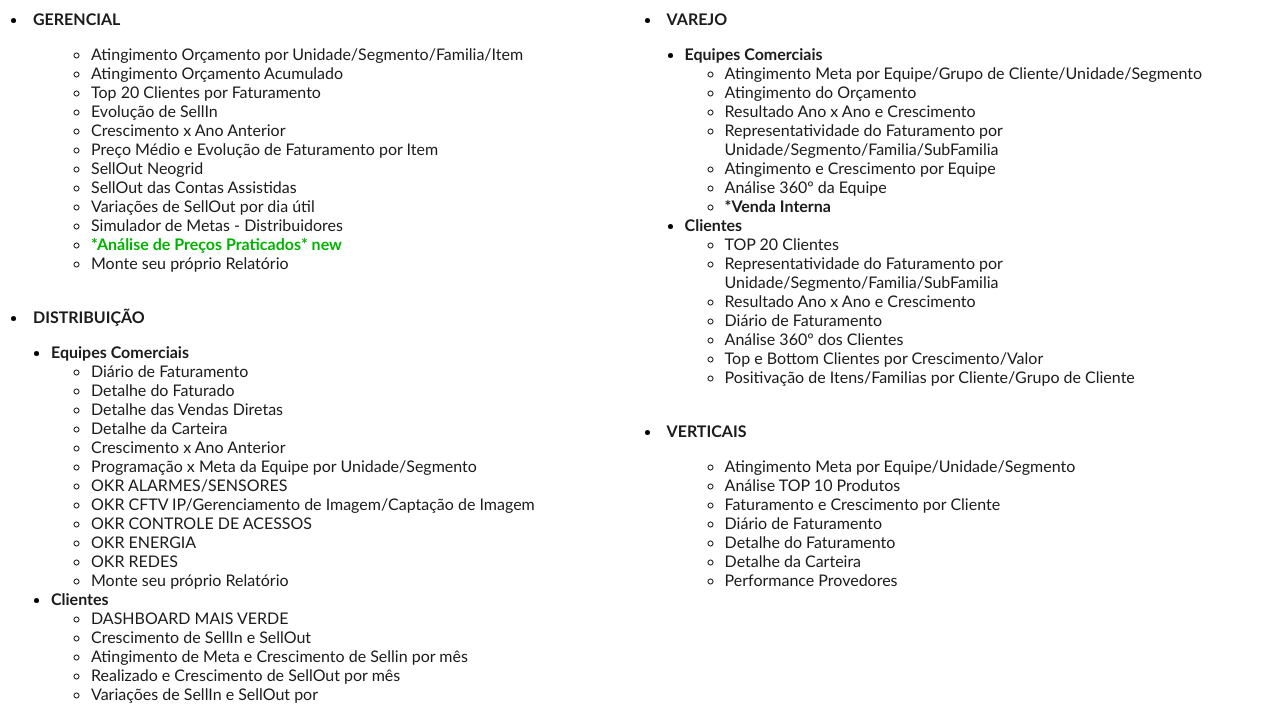
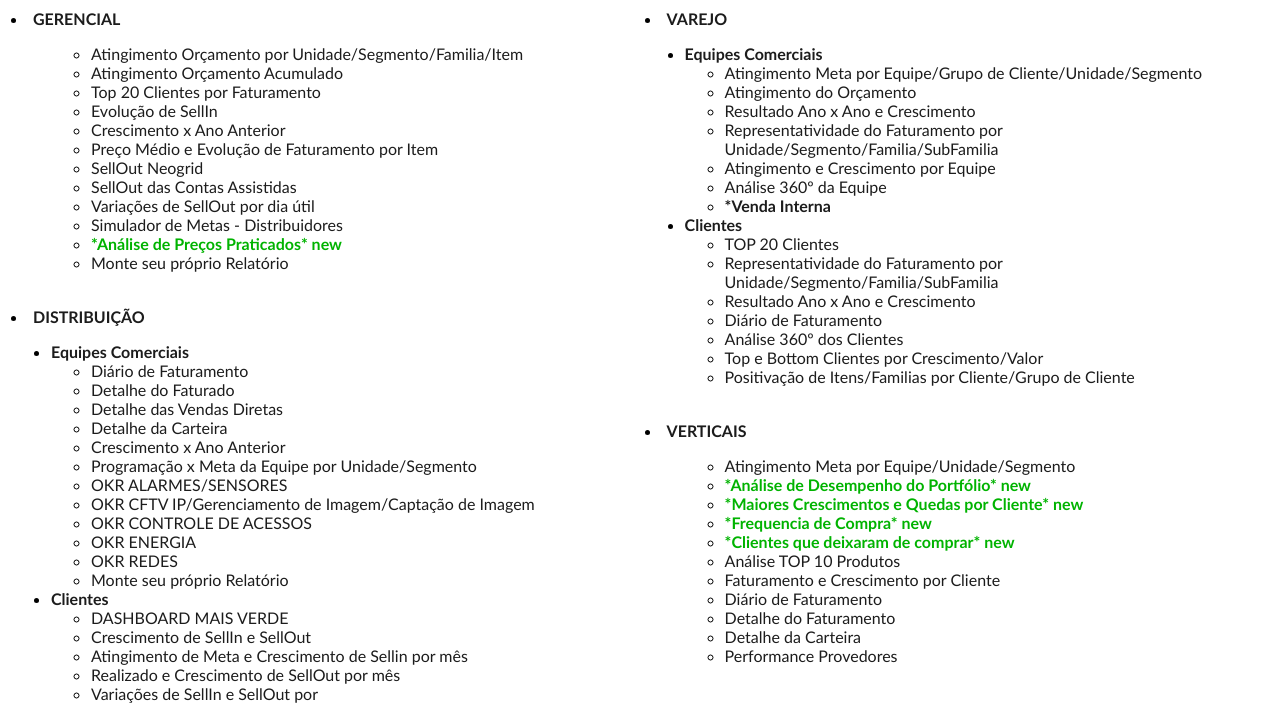
Before and after one commit to planejamentoComercialIntelb/planejamentoComercialIntelb.github.io, a plain HTML site: page index.html in a window 1280 px wide. Shown: the part 93-798 px from the top of the page. Drawn offline with Linux system fonts and the light colour scheme.

Commit message:
Update index.html

```diff
--- a/index.html
+++ b/index.html
@@ -133,11 +133,15 @@
                     <ul>
                       <ul>
                         <li><a href="https://qliksense.intelbras.com.br/sense/app/075e03cc-d621-43ec-aac2-3251d091fbe3/sheet/2644b784-bd43-452f-a7e9-cebd7880b4ed/state/0" target="_blank">Atingimento Meta por Equipe/Unidade/Segmento</a></li>
-			<li><a href="https://qliksense.intelbras.com.br/sense/app/075e03cc-d621-43ec-aac2-3251d091fbe3/sheet/2644b784-bd43-452f-a7e9-cebd7880b4ed/state/0" target="_blank">Análise TOP 10 Produtos</a></li>
-                  	<li><a href="https://qliksense.intelbras.com.br/sense/app/075e03cc-d621-43ec-aac2-3251d091fbe3/sheet/2644b784-bd43-452f-a7e9-cebd7880b4ed/state/0" target="_blank">Faturamento e Crescimento por Cliente</a></li>
+			<li><a href="https://qliksense.intelbras.com.br/sense/app/075e03cc-d621-43ec-aac2-3251d091fbe3/sheet/13fbdbf3-b714-4cfc-b9e2-54c8c3ef312d/state/0" target="_blank"><b><font style="Color:#00b300">*Análise de Desempenho do Portfólio* new</font></b></a></li>
+			<li><a href="https://qliksense.intelbras.com.br/sense/app/075e03cc-d621-43ec-aac2-3251d091fbe3/sheet/2ea10530-3401-4a4f-96c9-750aad750504/state/0" target="_blank"><b><font style="Color:#00b300">*Maiores Crescimentos e Quedas por Cliente* new</font></b></a></li>
+			<li><a href="https://qliksense.intelbras.com.br/sense/app/075e03cc-d621-43ec-aac2-3251d091fbe3/sheet/2ea10530-3401-4a4f-96c9-750aad750504/state/0" target="_blank"><b><font style="Color:#00b300">*Frequencia de Compra* new</font></b></a></li>
+			<li><a href="https://qliksense.intelbras.com.br/sense/app/075e03cc-d621-43ec-aac2-3251d091fbe3/sheet/2ea10530-3401-4a4f-96c9-750aad750504/state/0" target="_blank"><b><font style="Color:#00b300">*Clientes que deixaram de comprar* new</font></b></a></li>
+			<li><a href="https://qliksense.intelbras.com.br/sense/app/075e03cc-d621-43ec-aac2-3251d091fbe3/sheet/b8c141a1-9355-42b1-a3d1-db9bb94cf3fe/state/0" target="_blank">Análise TOP 10 Produtos</a></li>
+                  	<li><a href="https://qliksense.intelbras.com.br/sense/app/075e03cc-d621-43ec-aac2-3251d091fbe3/sheet/2ea10530-3401-4a4f-96c9-750aad750504/state/0" target="_blank">Faturamento e Crescimento por Cliente</a></li>
                   	<li><a href="https://qliksense.intelbras.com.br/sense/app/075e03cc-d621-43ec-aac2-3251d091fbe3/sheet/54bfba79-d383-411c-8be7-c1890a00d037/state/0" target="_blank">Diário de Faturamento</a></li>
-                        <li><a href="https://qliksense.intelbras.com.br/sense/app/075e03cc-d621-43ec-aac2-3251d091fbe3/sheet/54bfba79-d383-411c-8be7-c1890a00d037/state/0" target="_blank">Detalhe do Faturamento</a></li>
-                  	<li><a href="https://qliksense.intelbras.com.br/sense/app/075e03cc-d621-43ec-aac2-3251d091fbe3/sheet/54bfba79-d383-411c-8be7-c1890a00d037/state/0" target="_blank">Detalhe da Carteira</a></li>
+                        <li><a href="https://qliksense.intelbras.com.br/sense/app/075e03cc-d621-43ec-aac2-3251d091fbe3/sheet/b8c141a1-9355-42b1-a3d1-db9bb94cf3fe/state/0" target="_blank">Detalhe do Faturamento</a></li>
+                  	<li><a href="https://qliksense.intelbras.com.br/sense/app/075e03cc-d621-43ec-aac2-3251d091fbe3/sheet/b8c141a1-9355-42b1-a3d1-db9bb94cf3fe/state/0" target="_blank">Detalhe da Carteira</a></li>
                   	<li><a href="https://qliksense.intelbras.com.br/sense/app/075e03cc-d621-43ec-aac2-3251d091fbe3/sheet/27d19895-7b72-402d-80dc-be20af552ac3/state/0" target="_blank">Performance Provedores</a></li>
                       </ul>
                     </ul><br/>
```
